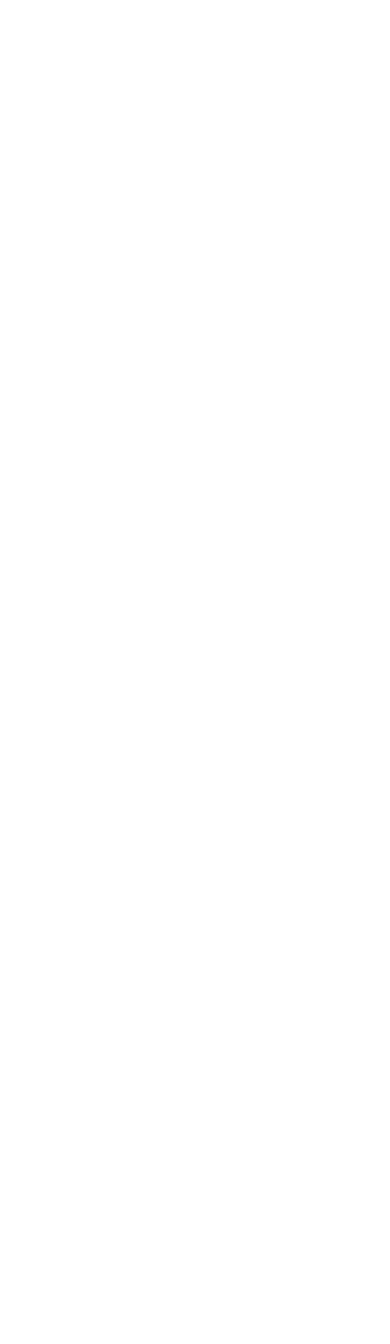
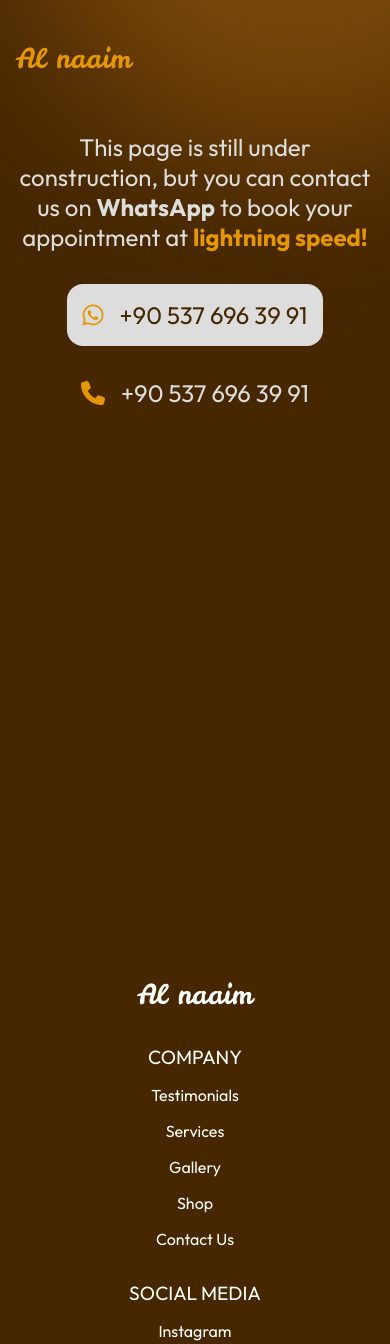
Before and after one commit to naaim-karim/Alnaaim_Shop, a plain HTML site: page appointment.html in a window 390 px wide. Shown: the top 1344 px of the page. Before the commit the page ends 844 px from the top, so only its background shows below. Drawn offline with Linux system fonts and the light colour scheme.

Commit message:
Temporarily appointemt page created

```diff
--- a/appointment.html
+++ b/appointment.html
@@ -0,0 +1,97 @@
+<!DOCTYPE html>
+<html lang="en">
+  <head>
+    <meta charset="UTF-8" />
+    <meta name="viewport" content="width=device-width, initial-scale=1.0" />
+    <title>Al naaim | Book Appointment</title>
+    <link rel="stylesheet" href="css/alnaaim-global.css" />
+    <link rel="stylesheet" href="css/alnaaim-appointment.css" />
+    <link rel="icon" href="images/Alnaaim-logo.png" />
+    <!-- Google Fonts -->
+    <link rel="preconnect" href="https://fonts.googleapis.com" />
+    <link rel="preconnect" href="https://fonts.gstatic.com" crossorigin />
+    <link
+      href="https://fonts.googleapis.com/css2?family=Leckerli+One&family=Outfit:wght@100..900&family=Roboto+Mono:ital,wght@0,100..700;1,100..700&family=Roboto:ital,wght@0,100..900;1,100..900&display=swap"
+      rel="stylesheet"
+    />
+    <!-- Font Awesome Library -->
+    <script
+      src="https://kit.fontawesome.com/d3074918ef.js"
+      crossorigin="anonymous"
+    ></script>
+  </head>
+  <body>
+    <header>
+      <div class="container">
+        <div class="gradient"></div>
+        <span class="logo">Al naaim</span>
+        <ul>
+          <li><a href="index.html">Home</a></li>
+          <li>
+            <a href="index.html#testimonials-section">Testimonials</a>
+          </li>
+          <li><a href="index.html#services-section">Services</a></li>
+          <li><a href="alnaaim-gallery.html">Gallery</a></li>
+          <li><a href="alnaaim-shop.html">Shop</a></li>
+        </ul>
+        <button class="menubar-button">
+          <span></span>
+          <span></span>
+          <span></span>
+        </button>
+        <a href="alnaaim-contact.html" class="btn-filled">Contact Us</a>
+      </div>
+    </header>
+    <main>
+      <div class="container">
+        <p>
+          This page is still under construction, but you can contact us on
+          <strong>WhatsApp</strong> to book your appointment at
+          <span class="highlighted">lightning speed!</span>
+        </p>
+        <div class="contact-info">
+          <div class="whatsapp">
+            <a href="https://wa.me/905376963991"
+            ><i class="fa-brands fa-whatsapp whatsapp"></i>+90 537 696 39 91</a
+            >
+          </div>
+          <div class="tel">
+            <a href="tel:+905376963991"
+            ><i class="fa-solid fa-phone tel"></i></i>+90 537 696 39 91</a
+            >
+          </div>
+        </div>
+      </div>
+    </main>
+    <footer>
+      <div class="container">
+        <span class="logo">Al naaim</span>
+        <div class="company-links">
+          <span class="section-subheader">Company</span>
+          <a href="index.html#testimonials-section">Testimonials</a>
+          <a href="index.html#services-section">Services</a>
+          <a href="alnaaim-gallery.html">Gallery</a>
+          <a href="alnaaim-shop.html">Shop</a>
+          <a href="alnaaim-contact.html">Contact Us</a>
+        </div>
+        <div class="social-media-links">
+          <span class="section-subheader">Social Media</span>
+          <a
+            href="https://www.instagram.com/alna.aim/?igsh=MW9nNWZscWNuYXkzaw%3D%3D#"
+            >Instagram</a
+          >
+          <a href="#">X</a>
+          <a href="#">LinkedIn</a>
+        </div>
+        <div class="newsletter">
+          <span class="section-subheader">Join our newsletter</span>
+          <form action="">
+            <input type="email" name="email" placeholder="Email Address" />
+            <input type="submit" class="btn-filled" value="Submit" />
+          </form>
+        </div>
+      </div>
+    </footer>
+    <script src="javascript/alnaaim-global.js"></script>
+  </body>
+</html>
--- /dev/null
+++ b/css/alnaaim-appointment.css
@@ -0,0 +1,91 @@
+body > main {
+  min-height: 100vh;
+  .container {
+    text-align: center;
+    font-size: 3rem;
+    @media (max-width: 767px) {
+      font-size: 1.5rem;
+    }
+    p {
+      color: #ddd;
+      margin: 1rem 0 2rem;
+      .highlighted {
+        font-weight: bold;
+        color: var(--orange-clr);
+      }
+    }
+    .contact-info {
+      > div {
+        position: relative;
+        width: fit-content;
+        padding: 1rem;
+        margin: 0 auto 1rem;
+        &::before {
+          content: "";
+          position: absolute;
+          top: 0;
+          left: 0;
+          width: 0;
+          height: 100%;
+          z-index: -1;
+          background-color: #ddd;
+          border-radius: 1rem;
+          -webkit-border-radius: 1rem;
+          -moz-border-radius: 1rem;
+          -ms-border-radius: 1rem;
+          -o-border-radius: 1rem;
+        }
+        &.whatsapp {
+          &::before {
+            animation: backgroundOne 10s infinite;
+            -webkit-animation: backgroundOne 10s infinite;
+          }
+          a {
+            animation: switchColor 10s infinite;
+            -webkit-animation: switchColor 10s infinite;
+          }
+        }
+        &.tel {
+          &::before {
+            animation: backgroundOne 10s 5s infinite;
+            -webkit-animation: backgroundOne 10s 5s infinite;
+          }
+          a {
+            animation: switchColor 10s 5s infinite;
+            -webkit-animation: switchColor 10s 5s infinite;
+          }
+        }
+        a {
+          display: inline-block;
+          color: #ddd;
+          i {
+            margin-right: 1rem;
+            color: var(--orange-clr);
+          }
+        }
+      }
+    }
+  }
+}
+
+@keyframes backgroundOne {
+  0%,
+  70% {
+    width: 0;
+  }
+  20%,
+  50% {
+    width: 100%;
+  }
+}
+
+@keyframes switchColor {
+  0%,
+  70% {
+    color: #ddd;
+  }
+  20%,
+  50% {
+    color: var(--brown-clr);
+  }
+}
--- a/css/alnaaim-global.css
+++ b/css/alnaaim-global.css
@@ -207,7 +207,7 @@ body > header {
         width: 100%;
         height: 100vh;
         font-size: 2rem;
-        z-index: 1000;
+        z-index: 998;
         border-radius: 50%;
         transform: scale(0);
         transition: var(--transition);
@@ -247,7 +247,7 @@ body > header {
         background-color: transparent;
         border: none;
         cursor: pointer;
-        z-index: 1001;
+        z-index: 999;
         span {
           display: block;
           background-color: #fff;
```
Also changed, not shown: css/alnaaim-gallery.css (+29 -0 lines), javascript/alnaaim-gallery.js (+27 -1 lines), javascript/script.js (+14 -7 lines).
